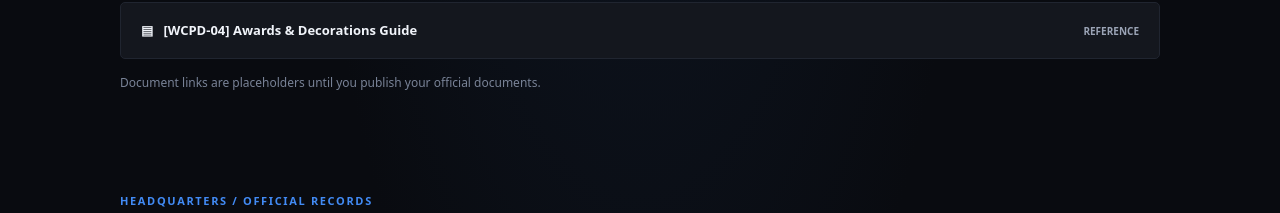
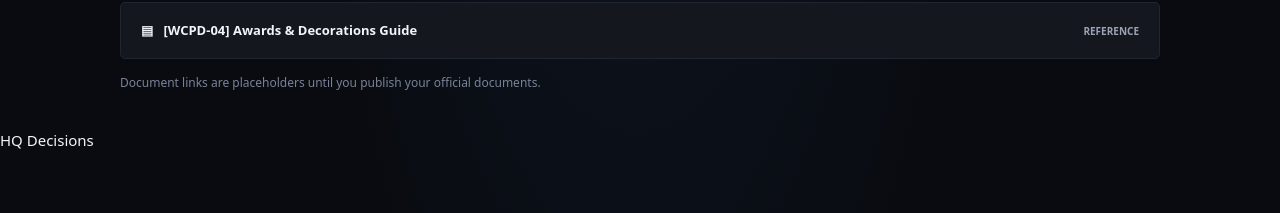
Before and after one commit to Stubbsc18/wcpd-portal, a plain HTML site: page index.html in a window 1280 px wide. Shown: the part 958-1171 px from the top of the page. Drawn offline with Linux system fonts and the light colour scheme.

Commit message:
Update index.html

```diff
--- a/index.html
+++ b/index.html
@@ -10,6 +10,7 @@
 <header class="topbar"><div class="wrap nav"><a class="brand" href="#home"><span class="shield">✦</span><span>WCPD <b>PORTAL</b></span></a><button id="menuBtn" class="menu" aria-label="Toggle navigation" aria-expanded="false">☰</button><nav id="nav"><a href="#home">HOME</a><a href="#handbooks">HANDBOOKS</a><a href="#decisions">HQ DECISIONS</a><a href="#orbat">ORBAT</a><a href="#departments">DEPARTMENTS</a><a href="#about">ABOUT</a></nav></div></header>
 <main id="home"><section class="hero wrap"><div class="eyebrow">WEST CITY POLICE DEPARTMENT • EST. 2026</div><h1>Official Department <em>Portal</em></h1><p>Professionalism • Integrity • Service</p><div class="hero-actions"><a class="primary" href="#handbooks">Explore Resources →</a><a class="secondary" href="#decisions">HQ Decisions</a></div></section>
 <section id="handbooks" class="wrap section"><div class="crumb">HOME / RESOURCES / HANDBOOKS</div><h2>Department Handbooks</h2><p class="muted">Department policies, training references, and official guidance.</p><a class="feature" href="#orbat">♧ &nbsp; DIVISIONAL ORBAT — OFFICER DATABASE <span>→</span></a><div class="docs"><a class="doc" href="#about"><span>▤ &nbsp; [WCPD-01] Police Department Handbook</span><small>REFERENCE</small></a><a class="doc" href="#about"><span>▤ &nbsp; [WCPD-02] Rules & Guidelines</span><small>REFERENCE</small></a><a class="doc" href="#about"><span>▤ &nbsp; [WCPD-03] Training & Discipline Guide</span><small>REFERENCE</small></a><a class="doc" href="#about"><span>▤ &nbsp; [WCPD-04] Awards & Decorations Guide</span><small>REFERENCE</small></a></div><p class="hint">Document links are placeholders until you publish your official documents.</p></section>
+<a href="hq-decisions.html">HQ Decisions</a>
 <section id="decisions" class="wrap section"><div class="crumb">HEADQUARTERS / OFFICIAL RECORDS</div><h2>HQ Decisions</h2><div class="docs"><article class="doc record"><div><strong>HQ-2026-001</strong><p>Establishment of the Official WCPD Rulebook and Guidelines</p></div><small>POLICY</small></article><article class="doc record"><div><strong>HQ-2026-002</strong><p>Medal of Honor — Recognition of Colin</p></div><small>RECOGNITION</small></article></div><p class="hint">Add links to the published decisions when ready.</p></section>
 <section id="orbat" class="wrap section"><div class="crumb">PERSONNEL / ROSTERS</div><h2>Organizational Roster (ORBAT)</h2><p class="muted">Browse headquarters leadership and division personnel records.</p><div class="cards"><div class="tile"><h3>Headquarters ORBAT</h3><p>Department leadership and command structure.</p><span>Google Sheets link coming soon</span></div><div class="tile"><h3>Unit ORBAT</h3><p>Training, Security Detail, and Traffic Unit rosters.</p><span>Google Sheets link coming soon</span></div></div></section>
 <section id="departments" class="wrap section"><div class="crumb">DEPARTMENT / DIVISIONS</div><h2>Operational Divisions</h2><div class="cards"><div class="tile"><h3>Training & Discipline Unit</h3><p>Training, certification, and professional standards.</p></div><div class="tile"><h3>Security Detail</h3><p>Facility security and protective operations.</p></div><div class="tile"><h3>Traffic Unit</h3><p>Traffic enforcement and roadway safety operations.</p></div></div></section>
```
